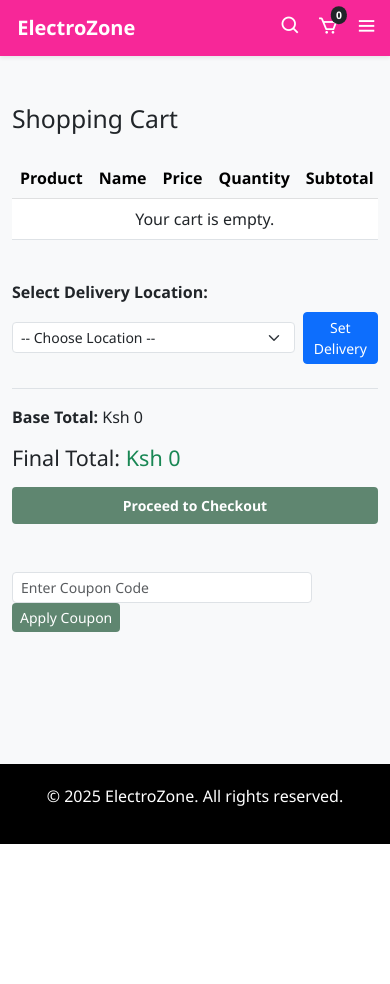
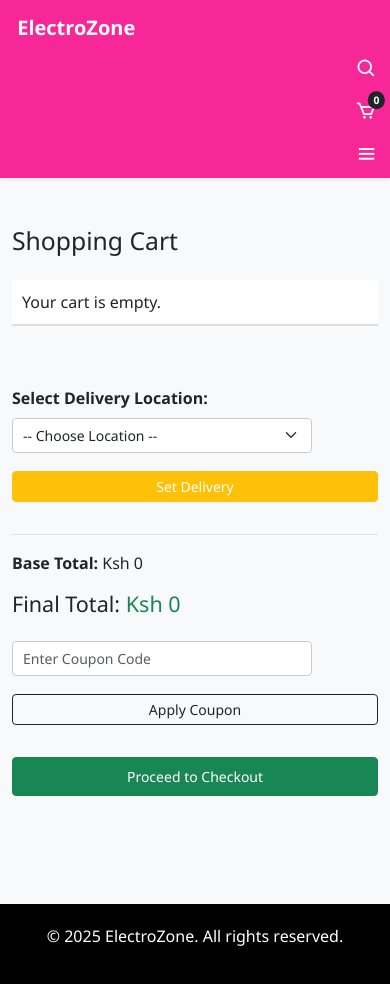
Before and after one commit to KakaDev254/Electozone, a Django app: page /cart/ in a window 390 px wide. Before the commit the page ends 844 px from the top, so only its background shows below. Run offline with Django 5.2, Linux system fonts and the light colour scheme; data comes from the database, SQL or seed files in the repository; some libraries are stand-ins or nearby versions.

Commit message:
edited navbar

```diff
--- a/cart/static/cart/cart.css
+++ b/cart/static/cart/cart.css
@@ -1,71 +1,133 @@
-/* ElectroZone Cart Styles */
+/* Responsive Table */
+.table-responsive {
+  overflow-x: auto;
+}
+
+table {
+  width: 100%;
+  border-collapse: collapse;
+}
+
+/* Table cells */
+th,
+td {
+  vertical-align: middle !important;
+}
+
+/* Buttons */
+.btn {
+  border-radius: 4px;
+  font-weight: 500;
+}
 
 .btn-update {
-  background-color: #ff9800;
-  color: white;
+  background-color: #000;
+  color: #fff;
   border: none;
 }
+
 .btn-update:hover {
-  background-color: #e68a00;
+  background-color: #333;
 }
 
 .btn-remove {
-  background-color: #b80000;
-  color: white;
+  background-color: #ff4d4d;
+  color: #fff;
   border: none;
 }
+
 .btn-remove:hover {
-  background-color: #820300;
+  background-color: #e60000;
 }
 
-.btn-apply {
-  background-color: #5f8670;
-  color: white;
+.btn-apply,
+.btn-checkout,
+.btn-primary {
+  background-color: #ff9800;
+  color: #fff;
   border: none;
 }
-.btn-apply:hover {
-  background-color: #4b6d59;
+
+.btn-apply:hover,
+.btn-checkout:hover,
+.btn-primary:hover {
+  background-color: #e07e00;
 }
 
-.btn-checkout {
-  background-color: #5f8670;
-  color: white;
-  border: none;
-  font-weight: bold;
-}
-.btn-checkout:hover {
-  background-color: #4b6d59;
+/* Form Controls */
+input[type="number"],
+input[type="text"],
+select.form-select {
+  border: 1px solid #ccc;
+  padding: 6px 10px;
+  font-size: 14px;
 }
 
-.table th,
-.table td {
-  vertical-align: middle !important;
+/* Delivery Message */
+.text-success {
+  color: green;
 }
 
-.cart-item img {
-  border-radius: 8px;
-  max-height: 80px;
-  object-fit: cover;
+/* Final Total Highlight */
+h4 span.text-success {
+  color: #28a745;
 }
 
+/* Coupon Form */
+form[action*="apply_coupon"] {
+  margin-bottom: 30px;
+}
+
+/* Checkout Button Section */
+.btn-checkout {
+  font-size: 16px;
+  padding: 10px 24px;
+  background-color: #000;
+  color: #fff;
+}
+
+.btn-checkout:hover {
+  background-color: #333;
+}
+
+/* Responsive adjustments */
 @media (max-width: 768px) {
-  .btn-checkout {
-    width: 100%;
-    text-align: center;
+  .table thead {
+    display: none;
   }
 
-  .cart-item td:nth-child(2),
-  .cart-item td:nth-child(3),
-  .cart-item td:nth-child(4),
-  .cart-item td:nth-child(5) {
-    font-size: 0.9rem;
+  .table tbody tr {
+    display: block;
+    margin-bottom: 20px;
+    border-bottom: 1px solid #ddd;
   }
 
-  .cart-item img {
-    max-width: 60px;
+  .table tbody td {
+    display: flex;
+    justify-content: space-between;
+    padding: 10px;
   }
 
-  form input[type="number"] {
-    width: 60px !important;
+  .d-flex {
+    flex-direction: column;
+    gap: 10px;
+  }
+
+  .d-flex.align-items-center {
+    align-items: flex-start !important;
+  }
+
+  .form-control,
+  .form-select {
+    width: 100% !important;
+  }
+
+  .btn {
+    width: 100%;
+  }
+
+  .btn-checkout {
+    text-align: center;
+    width: 100%;
   }
 }
--- a/cart/templates/cart/cart.html
+++ b/cart/templates/cart/cart.html
@@ -25,6 +25,7 @@
               <img
                 src="{{ item.product.main_image.url }}"
                 alt="{{ item.product.name }}"
+                class="img-fluid"
                 style="max-width: 80px"
               />
             </td>
@@ -34,18 +35,18 @@
               <form
                 method="post"
                 action="{% url 'update_cart' item.id %}"
-                class="d-flex align-items-center"
+                class="d-flex align-items-center flex-wrap"
               >
                 {% csrf_token %}
                 <input
                   type="number"
                   name="quantity"
-                  class="form-control form-control-sm"
+                  class="form-control form-control-sm me-2 mb-2"
                   value="{{ item.quantity }}"
                   min="1"
-                  style="width: 70px; margin-right: 8px"
+                  style="width: 70px"
                 />
-                <button type="submit" class="btn btn-update btn-sm">
+                <button type="submit" class="btn btn-sm btn-dark mb-2">
                   Update
                 </button>
               </form>
@@ -56,7 +57,7 @@
                 {% csrf_token %}
                 <button
                   type="submit"
-                  class="btn btn-remove btn-sm"
+                  class="btn btn-sm btn-danger"
                   title="Remove item"
                 >
                   <i class="bx bx-trash"></i>
@@ -77,14 +78,18 @@
     <div class="mt-4">
       <form method="post" action="{% url 'set_delivery_location' %}">
         {% csrf_token %}
-        <label for="delivery_location" class="form-label"
-          ><strong>Select Delivery Location:</strong></label
+        <label for="delivery_location" class="form-label fw-bold">
+          Select Delivery Location:
+        </label>
+        <div
+          class="d-flex flex-wrap align-items-center"
+          style="max-width: 100%"
         >
-        <div class="d-flex align-items-center" style="max-width: 400px">
           <select
             name="location_id"
             id="delivery_location"
-            class="form-select form-select-sm me-2"
+            class="form-select form-select-sm me-2 mb-2"
+            style="max-width: 300px"
           >
             <option value="">-- Choose Location --</option>
             {% for location in delivery_locations %}
@@ -93,14 +98,12 @@
             </option>
             {% endfor %}
           </select>
-          <button type="submit" class="btn btn-primary btn-sm">
+          <button type="submit" class="btn btn-sm btn-warning text-white mb-2">
             Set Delivery
           </button>
         </div>
         {% if delivery_message %}
-        <div class="mt-2 text-success">
-          <strong>{{ delivery_message }}</strong>
-        </div>
+        <div class="mt-2 text-success fw-bold">{{ delivery_message }}</div>
         {% endif %}
       </form>
     </div>
@@ -119,31 +122,35 @@
       </h4>
     </div>
 
-    <!-- Proceed to Checkout -->
-    <div class="d-flex justify-content-end mt-3">
-      <a href="{% url 'checkout' %}" class="btn btn-checkout btn-sm px-4 py-2"
-        >Proceed to Checkout</a
+    <!-- Coupon Code Form -->
+    <div class="mt-4">
+      <form
+        method="post"
+        action="{% url 'apply_coupon' %}"
+        class="d-flex flex-wrap align-items-center"
       >
-    </div>
-
-    <!-- Coupon Code Form -->
-    <div class="mt-5">
-      <form method="post" action="{% url 'apply_coupon' %}">
         {% csrf_token %}
         <input
           type="text"
           name="coupon_code"
-          class="form-control form-control-sm"
+          class="form-control form-control-sm me-2 mb-2"
           placeholder="Enter Coupon Code"
-          style="max-width: 300px; display: inline-block"
+          style="max-width: 300px"
         />
-        <button type="submit" class="btn btn-apply btn-sm">Apply Coupon</button>
+        <button type="submit" class="btn btn-sm btn-outline-dark mb-2">
+          Apply Coupon
+        </button>
       </form>
       {% if discount_message %}
-      <div class="mt-3">
-        <strong>{{ discount_message }}</strong>
-      </div>
+      <div class="mt-2 fw-bold">{{ discount_message }}</div>
       {% endif %}
+    </div>
+
+    <!-- Proceed to Checkout -->
+    <div class="d-flex justify-content-end mt-4">
+      <a href="{% url 'checkout' %}" class="btn btn-sm btn-success px-4 py-2">
+        Proceed to Checkout
+      </a>
     </div>
   </div>
 </section>
--- a/templates/base.html
+++ b/templates/base.html
@@ -71,7 +71,7 @@
           {% endif %}
         </div>
 
-        <!-- Mobile: Search + Cart + Hamburger -->
+        <!-- Mobile: Search + Cart + Profile + Hamburger -->
         <div class="d-flex align-items-center gap-3 ms-auto d-lg-none">
           <!-- Search Icon -->
           <button
@@ -91,6 +91,13 @@
               {{ cart_count }}
             </span>
           </a>
+
+          <!-- Profile Icon -->
+          {% if user.is_authenticated %}
+          <a href="{% url 'profile' %}" class="text-white">
+            <i class="bx bx-user-circle fs-4"></i>
+          </a>
+          {% endif %}
 
           <!-- Hamburger -->
           <button
@@ -150,6 +157,7 @@
       </div>
     </nav>
 
+
     {% if messages %}
     <div class="container mt-3">
       {% for message in messages %}
```
Also changed, not shown: accounts/templates/accounts/login.html (+70 -0 lines), accounts/templates/accounts/profile.html (+80 -0 lines), accounts/templates/accounts/register.html (+70 -0 lines).
